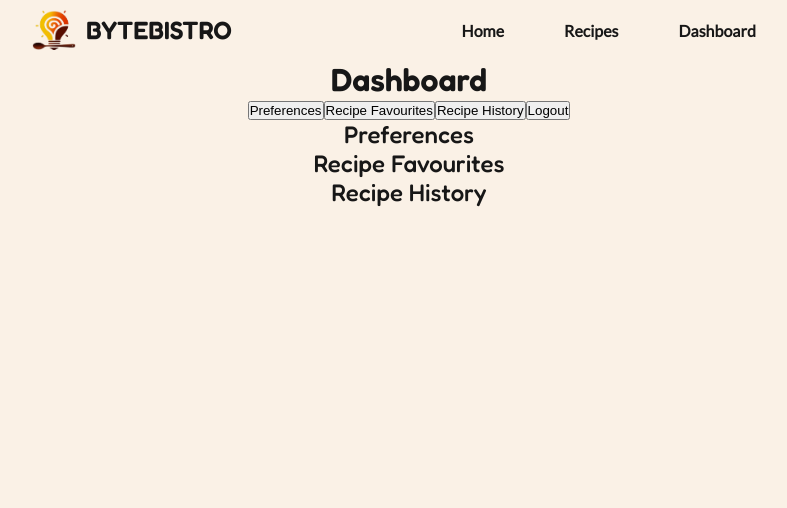
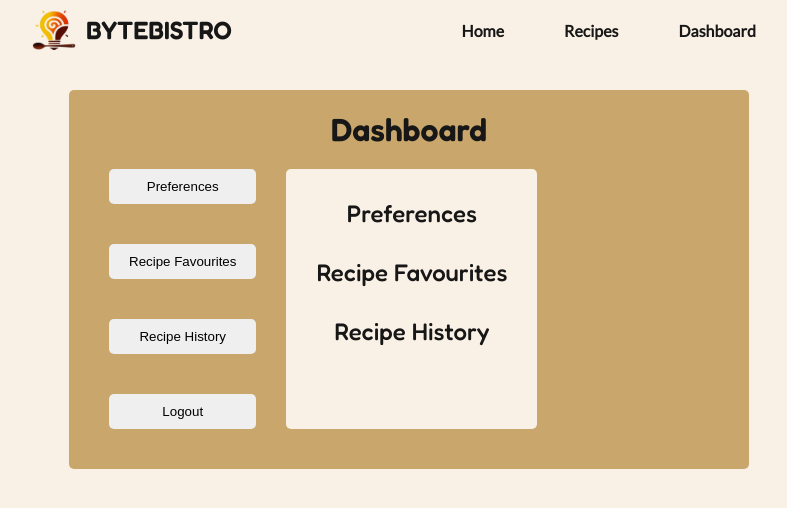
Before and after one commit to CalebKiK/recipbyte-ai-recipe-frontend, a Next.js app: page /dashboard in a window 1280 px wide. Shown: the top 508 px of the page, without its empty margins (231-1018 px from the left). Built offline with nearby package versions, Linux system fonts and the light colour scheme.

Commit message:
Web design revision for dashboard page

```diff
--- a/src/components/UserDashboard.js
+++ b/src/components/UserDashboard.js
@@ -16,6 +16,7 @@ export default function UserDashboard() {
     return (
         <div className="user-dashboard-component">
             <h1>Dashboard</h1>
+            <div className='dashboard-content'>
                 <div className='dashboard-links'>
                     <button>Preferences</button>
                     <button>Recipe Favourites</button>
@@ -23,11 +24,12 @@ export default function UserDashboard() {
                     <button onClick={() => setShowModal(true)}>Logout</button>
                     {showModal && <LogoutModal onClose={() => setShowModal(false)} onLogout={handleLogout} />}
                 </div>
-            <div className='selected-dashboard-links'>
+                <div className='selected-dashboard-link'>
                     <Preferences />
                     <Favourites />
                     <RecipeHistory />
                 </div>
             </div>
+        </div>
     );
 }
--- a/src/styles/RecipePage.css
+++ b/src/styles/RecipePage.css
@@ -26,6 +26,7 @@
 
 .recipe-card:hover{
     background-color: #fff1e0;
+    transition: 0.5s ease-in;
 }
 
 .recipe-card img{
--- a/src/styles/UserDashboard.css
+++ b/src/styles/UserDashboard.css
@@ -0,0 +1,41 @@
+.user-dashboard-component{
+    background-color: #C9A66B;
+    margin: 30px 300px;
+    border-radius: 5px;
+    padding: 20px 10px;
+}
+
+.dashboard-content{
+    display: flex;
+}
+
+.dashboard-links{
+    display: flex;
+    flex-direction: column;
+}
+
+.dashboard-links button{
+    margin: 20px 30px;
+    border-radius: 5px;
+    padding: 10px 20px;
+    border: none;
+}
+
+.dashboard-links button:hover{
+    background-color: #FAF1E6;
+    transition: 0.5s ease-in;
+}
+
+.selected-dashboard-link{
+    background-color: #FAF1E6;
+    border-radius: 5px;
+    margin: 20px 0px;
+}
+
+.user-preferences-component, .user-favourites-component, .recipe-history-component{
+    margin: 30px;
+}
+
+.user-preferences-component h2, .user-favourites-component h2, .recipe-history-component h2{
+
+}
```
Lines whose indentation alone changed are shown as unchanged.
